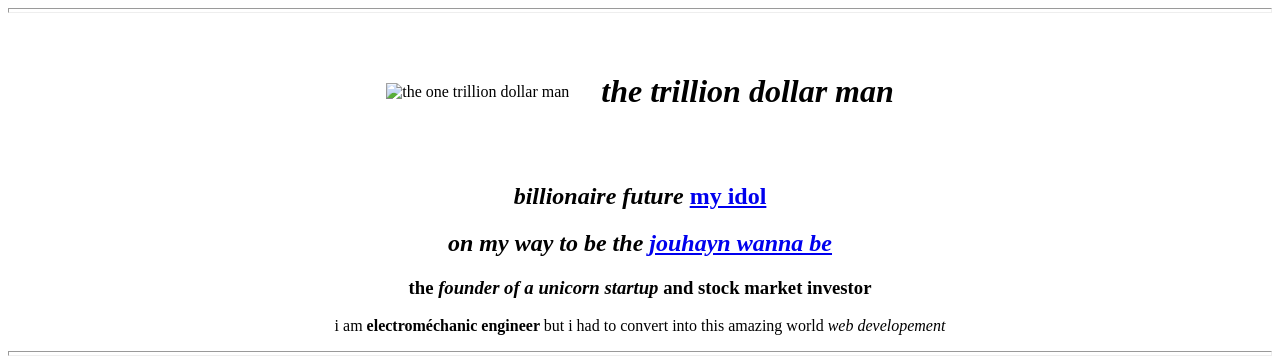
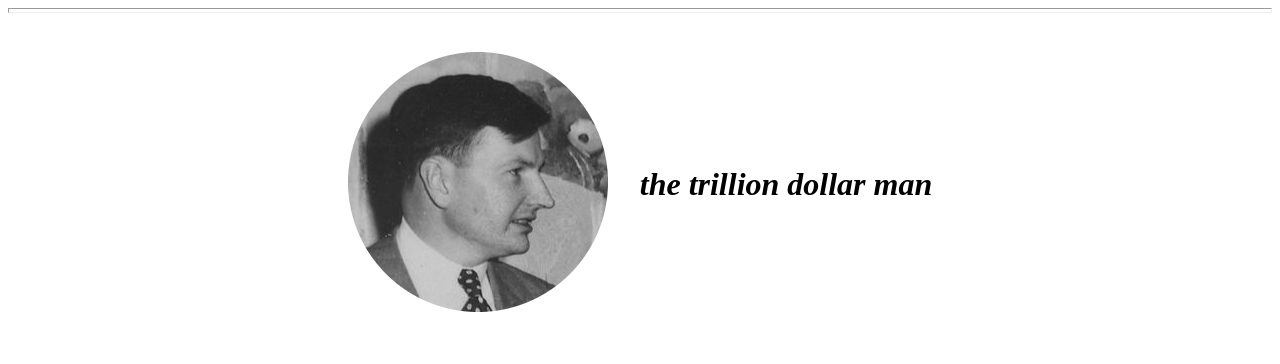
Before and after one commit to laafdhaal/mentor, a plain HTML site: page index.html in a window 1280 px wide. Shown: the top 364 px of the page. Drawn offline with Linux system fonts and the light colour scheme.

Commit message:
add image

```diff
--- a/index.html
+++ b/index.html
@@ -12,7 +12,7 @@
 
     <table cellspacing="30">
       <!-- cellspacing is the space in the table between colones -->
-      <td><img src="image/Jouhayn.png.png" alt="the one trillion dollar man"></td>
+      <td><img src="Jouhayn.png.png" alt="the one trillion dollar man"></td>
       <td>
         <h1><em>the trillion dollar man </em></h1>
       </td>
```
